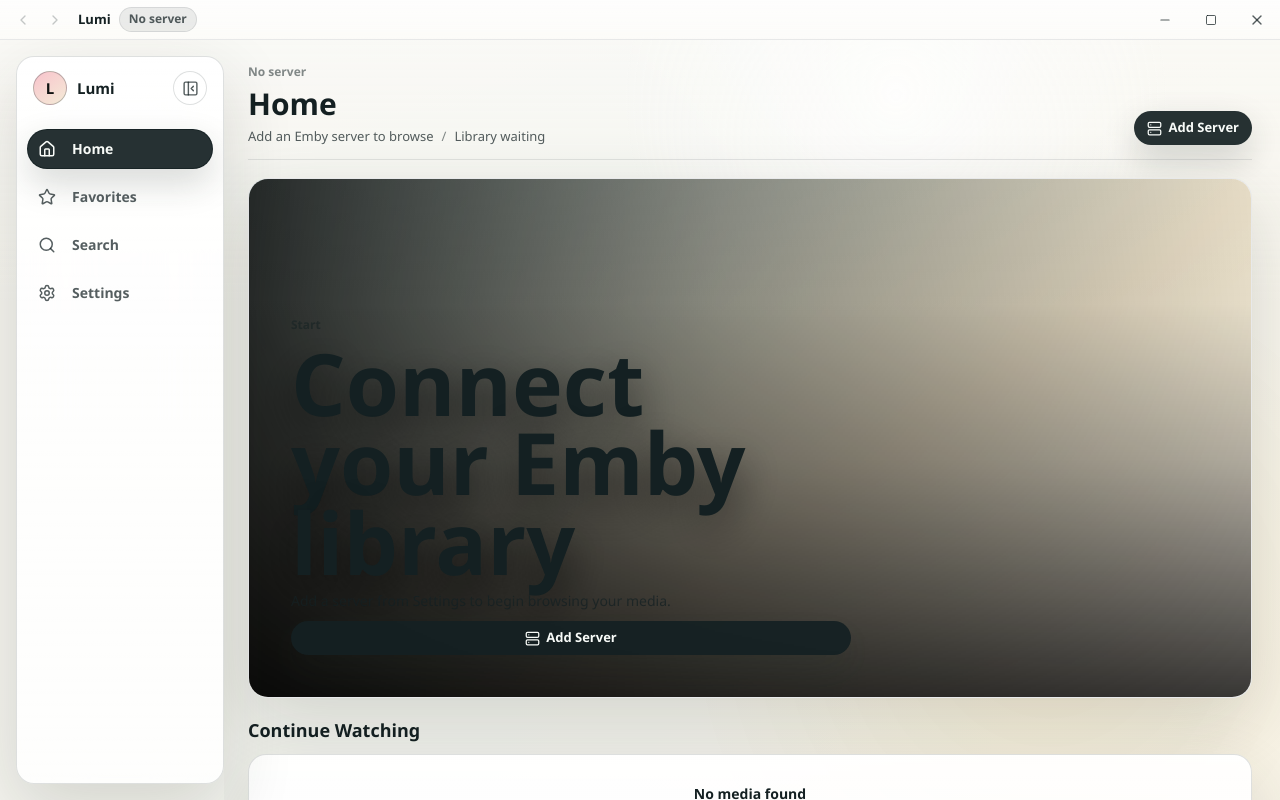
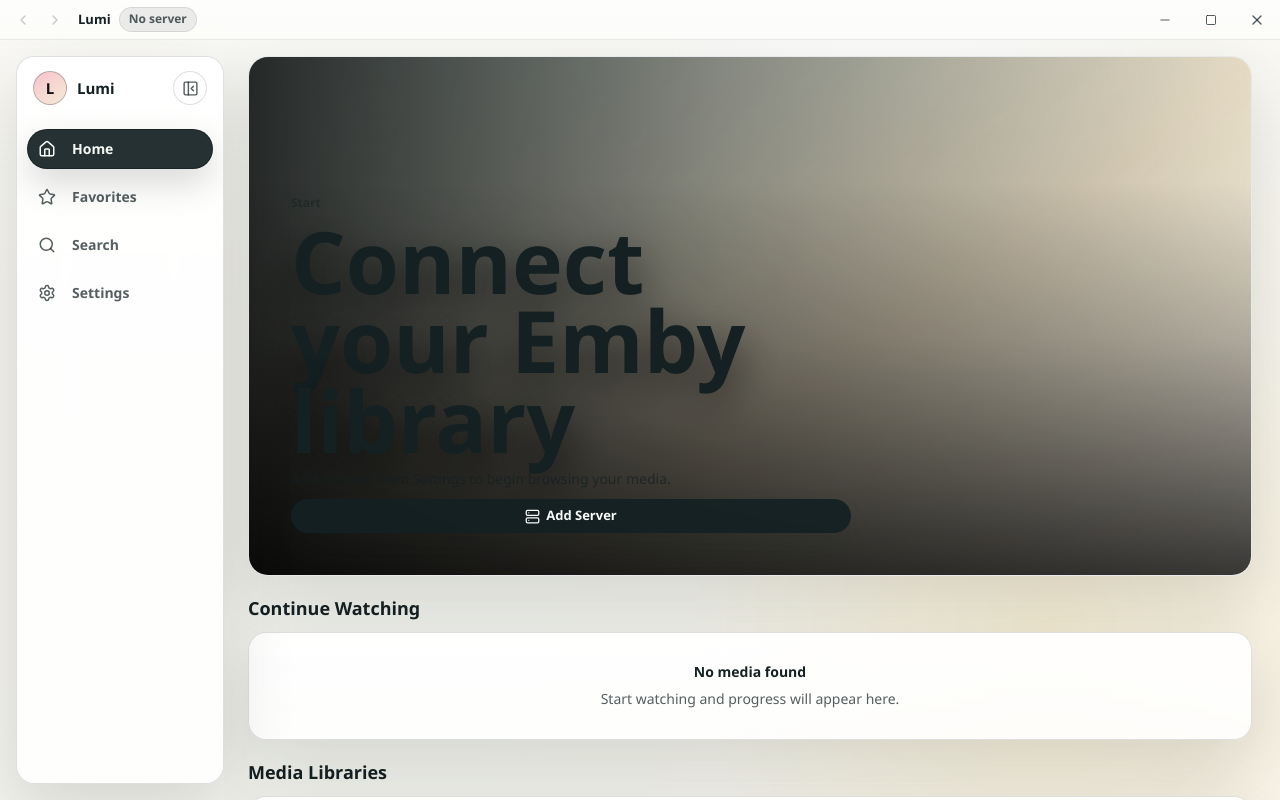
Before and after one commit to AirSodaz/Lumi, a React (Vite) app: page / in a window 1280 px wide. Built offline with nearby package versions, Linux system fonts and the light colour scheme.

Commit message:
refactor: remove primary page headers

```diff
--- a/src/features/favorites/FavoritesView.tsx
+++ b/src/features/favorites/FavoritesView.tsx
@@ -31,27 +31,10 @@
     () => favorites.data?.pages.flatMap((page) => page.items) ?? [],
     [favorites.data],
   );
-  const favoriteCount = items.length;
-  const status = favorites.isLoading
-    ? translate("library.meta.syncing")
-    : favoriteCount > 0
-      ? translate("library.meta.items", { count: favoriteCount })
-      : translate("common.ready");
 
   return (
     <section className="view-stack favorites-view app-workbench" aria-labelledby="favorites-title">
-      <header className="workbench-header">
-        <div className="workbench-title-block">
-          <span className="workbench-kicker">
-            {selectedServer?.name ?? translate("home.meta.noServer")}
-          </span>
-          <h1 id="favorites-title">{translate("nav.favorites")}</h1>
-          <div className="workbench-meta-row">
-            <span>{translate("favorites.meta.embyFavorites")}</span>
-            <span>{serversLoading ? translate("favorites.loading.server") : status}</span>
-          </div>
-        </div>
-      </header>
+      <h1 className="sr-only" id="favorites-title">{translate("nav.favorites")}</h1>
 
       {!selectedServer ? (
         <FavoritesEmpty
--- a/src/features/home/HomeView.tsx
+++ b/src/features/home/HomeView.tsx
@@ -51,7 +51,6 @@
   onOpenMedia,
   onOpenSettings,
   selectedServer,
-  servers,
   serversLoading,
 }: HomeViewProps) {
   const reducedMotion = useReducedMotion();
@@ -72,7 +71,6 @@
     library,
   }));
   const firstLatest = latestByLibrary.find((row) => row.items.length > 0)?.items[0] ?? null;
-  const hasServers = servers.length > 0;
   const randomFeaturedItems = homeRows.data?.featuredItems ?? EMPTY_FEATURED_ITEMS;
   const fallbackFeatured = continueWatching[0] ?? firstLatest;
   const featuredItems = randomFeaturedItems.length > 0
@@ -151,34 +149,7 @@
 
   return (
     <section className="view-stack home-view app-workbench" aria-labelledby="home-title">
-      <header className="workbench-header">
-        <div className="workbench-title-block">
-          <span className="workbench-kicker">
-            {server?.name ?? translate("home.meta.noServer")}
-          </span>
-          <h1 id="home-title">{translate("nav.home")}</h1>
-          <div className="workbench-meta-row">
-            <span>
-              {hasServers
-                ? translate("home.meta.serverConnected", { count: servers.length })
-                : translate("home.meta.addServer")}
-            </span>
-            <span>
-              {libraries.length > 0
-                ? translate("home.meta.libraries", { count: libraries.length })
-                : translate("home.meta.libraryWaiting")}
-            </span>
-          </div>
-        </div>
-        <div className="toolbar-cluster">
-          {!server ? (
-            <MotionButton className="primary-action" onClick={onOpenSettings} type="button">
-              <Server aria-hidden="true" size={15} />
-              <span>{translate("home.action.addServer")}</span>
-            </MotionButton>
-          ) : null}
-        </div>
-      </header>
+      <h1 className="sr-only" id="home-title">{translate("nav.home")}</h1>
 
       <motion.div
         aria-labelledby="home-featured-title"
--- a/src/features/libraries/LibrariesView.tsx
+++ b/src/features/libraries/LibrariesView.tsx
@@ -4,7 +4,6 @@
 import { PosterCard } from "../../components/media";
 import { MotionButton } from "../../components/motion";
 import { useI18n } from "../../lib/i18n";
-import { formatMetadata } from "../../lib/media/format";
 import {
   getMediaCardPresentation,
   getMediaGridColumns,
@@ -35,7 +34,7 @@
   selectedServer,
   servers,
 }: LibrariesViewProps) {
-  const { locale, translate } = useI18n();
+  const { translate } = useI18n();
   const selectedLibrary =
     libraries.find((library) => library.id === selectedLibraryId) ?? null;
   const server = selectedServer ?? servers[0] ?? null;
@@ -47,22 +46,10 @@
   if (!selectedLibrary) {
     return (
       <section className="view-stack libraries-view app-workbench" aria-labelledby="library-title">
-        <header className="workbench-header">
-          <div className="workbench-title-block">
-            <span className="workbench-kicker">
-              {server?.name ?? translate("home.meta.noServer")}
-            </span>
-            <h1 id="library-title">{translate("library.title.fallback")}</h1>
-            <div className="workbench-meta-row">
-              <span>
-                {loading
-                  ? translate("library.meta.syncing")
-                  : translate("library.meta.unavailable")}
-              </span>
-              <span>{server?.name ?? translate("common.server")}</span>
-            </div>
-          </div>
-          <div className="toolbar-cluster">
+        <h1 className="sr-only" id="library-title">
+          {translate("library.title.fallback")}
+        </h1>
+        <div className="browser-toolbar" aria-label={translate("library.aria.path")}>
           <MotionButton
             className="secondary-action"
             onClick={onBackToHome}
@@ -72,7 +59,6 @@
             <span>{translate("library.action.backHome")}</span>
           </MotionButton>
         </div>
-        </header>
 
         <EmptyState
           icon={loading ? Film : Library}
@@ -91,27 +77,11 @@
     );
   }
 
-  const childCount = children.data?.items.length ?? 0;
-  const childStatus = children.isLoading
-    ? translate("common.loading")
-    : childCount > 0
-      ? translate("library.meta.items", { count: childCount })
-      : translate("library.meta.browser");
-
   return (
     <section className="view-stack libraries-view app-workbench" aria-labelledby="library-title">
-      <header className="workbench-header">
-        <div className="workbench-title-block">
-          <span className="workbench-kicker">
-            {server?.name ?? translate("home.meta.noServer")}
-          </span>
-          <h1 id="library-title">{selectedLibrary.title}</h1>
-          <div className="workbench-meta-row">
-            <span>{formatMetadata(selectedLibrary, locale)}</span>
-            <span>{childStatus}</span>
-          </div>
-        </div>
-        <div className="toolbar-cluster">
+      <h1 className="sr-only" id="library-title">{selectedLibrary.title}</h1>
+
+      <div className="browser-toolbar" aria-label={translate("library.aria.path")}>
         <MotionButton
           className="secondary-action"
           onClick={onBackToHome}
@@ -120,10 +90,6 @@
           <ChevronLeft aria-hidden="true" size={16} />
           <span>{translate("library.action.backHome")}</span>
         </MotionButton>
-        </div>
-      </header>
-
-      <div className="browser-toolbar" aria-label={translate("library.aria.path")}>
         <span className="breadcrumb-label">{translate("nav.home")}</span>
         <span aria-hidden="true" className="toolbar-divider">/</span>
         <strong>{selectedLibrary.title}</strong>
--- a/src/features/settings/SettingsView.tsx
+++ b/src/features/settings/SettingsView.tsx
@@ -79,16 +79,7 @@
 
   return (
     <section className="settings-view app-workbench" aria-labelledby="settings-title">
-      <header className="workbench-header">
-        <div className="workbench-title-block">
-          <span className="workbench-kicker">Lumi</span>
-          <h1 id="settings-title">{translate("settings.title")}</h1>
-          <div className="workbench-meta-row">
-            <span>{translate(panelLabelKey(panel))}</span>
-            <span>{translate("settings.meta.localPreferences")}</span>
-          </div>
-        </div>
-      </header>
+      <h1 className="sr-only" id="settings-title">{translate("settings.title")}</h1>
 
       <div className="settings-layout">
         <nav className="settings-tabs" aria-label={translate("settings.aria.sections")}>
--- a/src/features/shell/LumiShell.tsx
+++ b/src/features/shell/LumiShell.tsx
@@ -547,16 +547,7 @@
 
   return (
     <section className="view-stack search-view app-workbench" aria-labelledby="search-title">
-      <header className="workbench-header">
-        <div className="workbench-title-block">
-          <span className="workbench-kicker">{translate("search.kicker")}</span>
-          <h1 id="search-title">{translate("nav.search")}</h1>
-          <div className="workbench-meta-row">
-            <span>{translate("search.meta.targets")}</span>
-            <span>{translate("search.meta.localQuery")}</span>
-          </div>
-        </div>
-      </header>
+      <h1 className="sr-only" id="search-title">{translate("nav.search")}</h1>
       <div className="browser-toolbar" aria-label={translate("search.scope.aria")}>
         <span className="server-dot" aria-hidden="true" />
         <strong>{translate("search.meta.scope")}</strong>
--- a/src/styles/global.css
+++ b/src/styles/global.css
@@ -644,57 +644,16 @@
   align-content: start;
 }
 
-.workbench-header {
-  display: flex;
-  min-height: 92px;
-  align-items: end;
-  justify-content: space-between;
-  gap: 18px;
-  border-bottom: 1px solid var(--color-border-soft);
-  padding: 8px 0 14px;
-}
-
-.workbench-title-block {
-  display: grid;
-  min-width: 0;
-  gap: 8px;
-}
-
-.workbench-title-block h1 {
-  font-size: 30px;
-  font-weight: 720;
-  line-height: 1.05;
-}
-
 .workbench-kicker {
   color: var(--color-text-tertiary);
   font-size: 12px;
   font-weight: 700;
 }
 
-.workbench-meta-row,
-.toolbar-cluster,
 .browser-toolbar {
   display: flex;
   align-items: center;
   gap: 8px;
-}
-
-.workbench-meta-row {
-  flex-wrap: wrap;
-  color: var(--color-text-secondary);
-  font-size: 13px;
-}
-
-.workbench-meta-row span + span::before {
-  margin-right: 8px;
-  color: var(--color-text-tertiary);
-  content: "/";
-}
-
-.toolbar-cluster {
-  flex-wrap: wrap;
-  justify-content: end;
 }
 
 .browser-toolbar {
@@ -928,7 +887,6 @@
 .poster-card span,
 .library-card span,
 .featured-copy p,
-.workbench-meta-row,
 .hero-description {
   color: var(--color-text-secondary);
 }
```
Also changed, not shown: 1 other file (tests, documents, lock files or other folders). Lines whose indentation alone changed are shown as unchanged.
